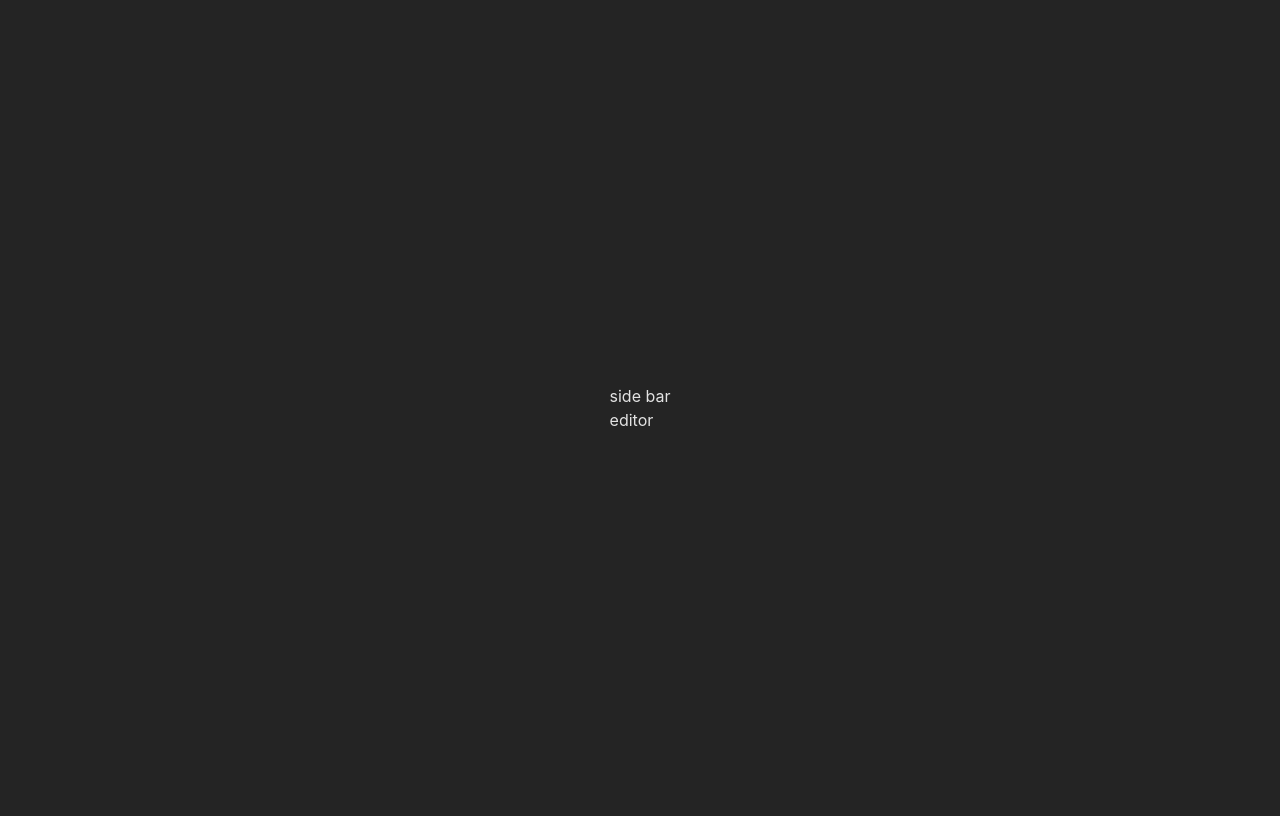
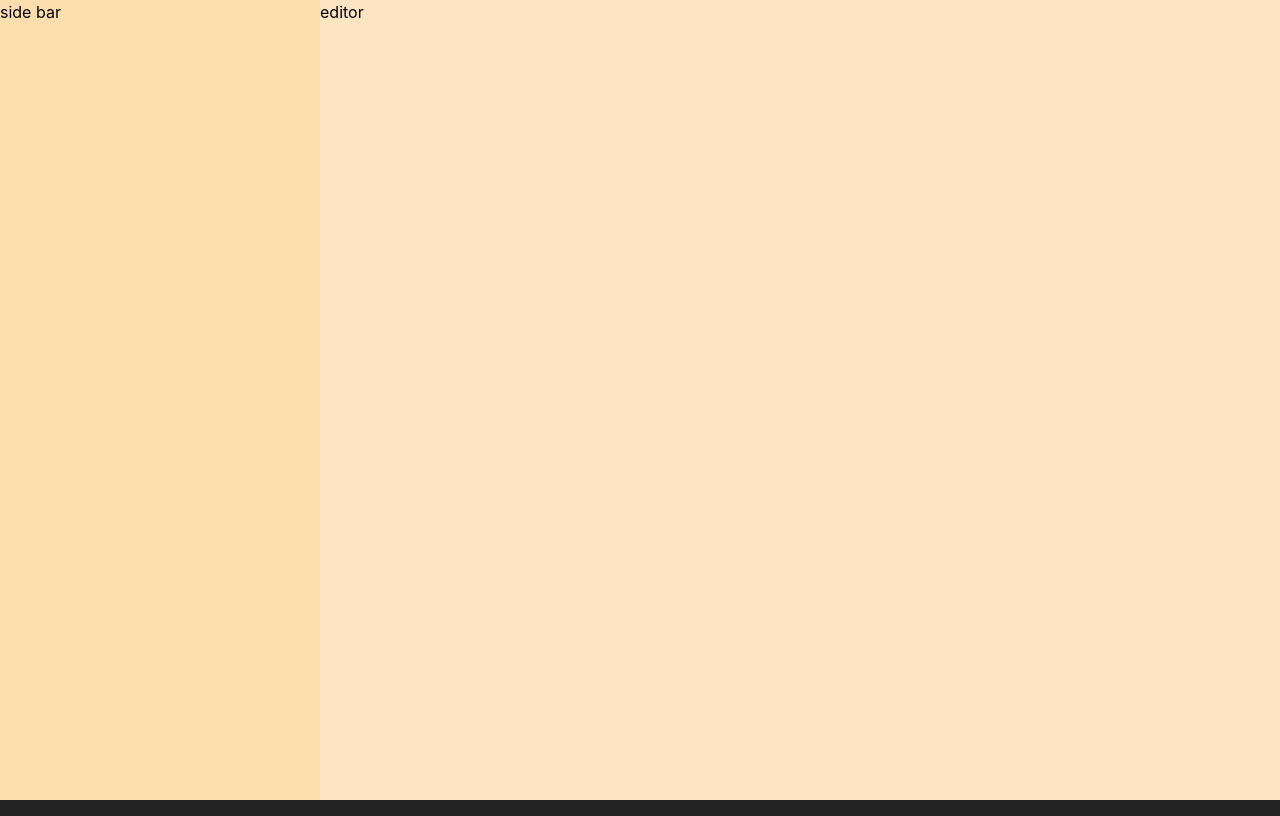
Before and after one commit to Kndgy/jsx-to-unreal-umg, a React (Vite) app: page / in a window 1280 px wide. Built offline with nearby package versions, Linux system fonts and the light colour scheme.

Commit message:
editor layout

```diff
--- a/src/index.css
+++ b/src/index.css
@@ -7,7 +7,7 @@
   color-scheme: light dark;
   color: rgba(255, 255, 255, 0.87);
   background-color: #242424;
-
+  box-sizing: border-box;
   font-synthesis: none;
   text-rendering: optimizeLegibility;
   -webkit-font-smoothing: antialiased;
@@ -15,18 +15,14 @@
   -webkit-text-size-adjust: 100%;
 }
 
-a {
-  font-weight: 500;
-  color: #646cff;
-  text-decoration: inherit;
-}
-a:hover {
-  color: #535bf2;
+body {
+  width: 100vw;
+  height: 100vh;
+  margin: 0;
+  display: flex;
 }
 
-body {
-  display: flex;
-  place-items: center;
-  justify-content: center;
-  height: 100vh;
+.main{
+  width: 100vw;
+  height: 100%;
 }
--- a/src/main.tsx
+++ b/src/main.tsx
@@ -28,7 +28,7 @@ const App = () => {
   console.log(createReactElement(convertNodeToJSON(BasicText())))
 
   return(
-    <div>
+    <div className='main'>
       {/* {JSON.stringify(convertNodeToJSON(<div key={1} ref={useRef().current} style={{color:"black", backgroundColor:"white"}} className='sizebox'>
         <div key={2} className='textblock'>
             content goes here
--- a/src/modules/editor.module.css
+++ b/src/modules/editor.module.css
@@ -0,0 +1,18 @@
+.editor{
+    display: flex;
+    flex-direction: row;
+    background-color: aliceblue;
+    color: black;
+    width: 100%;
+    height: 100%;
+}
+
+.sideBar{
+    width: 25%;
+    background-color:navajowhite;
+}
+
+.content{
+    width: 75%;
+    background-color: bisque;
+}
--- a/src/modules/editor.tsx
+++ b/src/modules/editor.tsx
@@ -3,10 +3,10 @@ import styles from './editor.module.css'
 export const Editor = () => {
     return(
         <div className={styles.editor}>
-            <div>
+            <div className={styles.sideBar}>
                 side bar
             </div>
-            <div>
+            <div className={styles.content}>
                 editor
             </div>
         </div>
```
